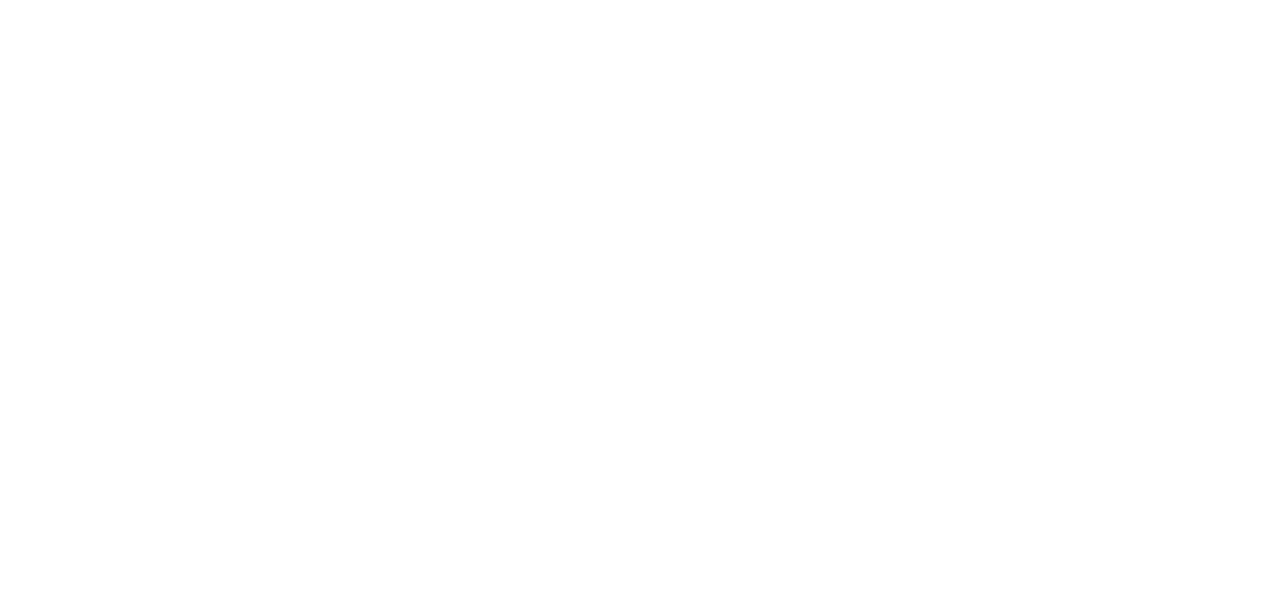
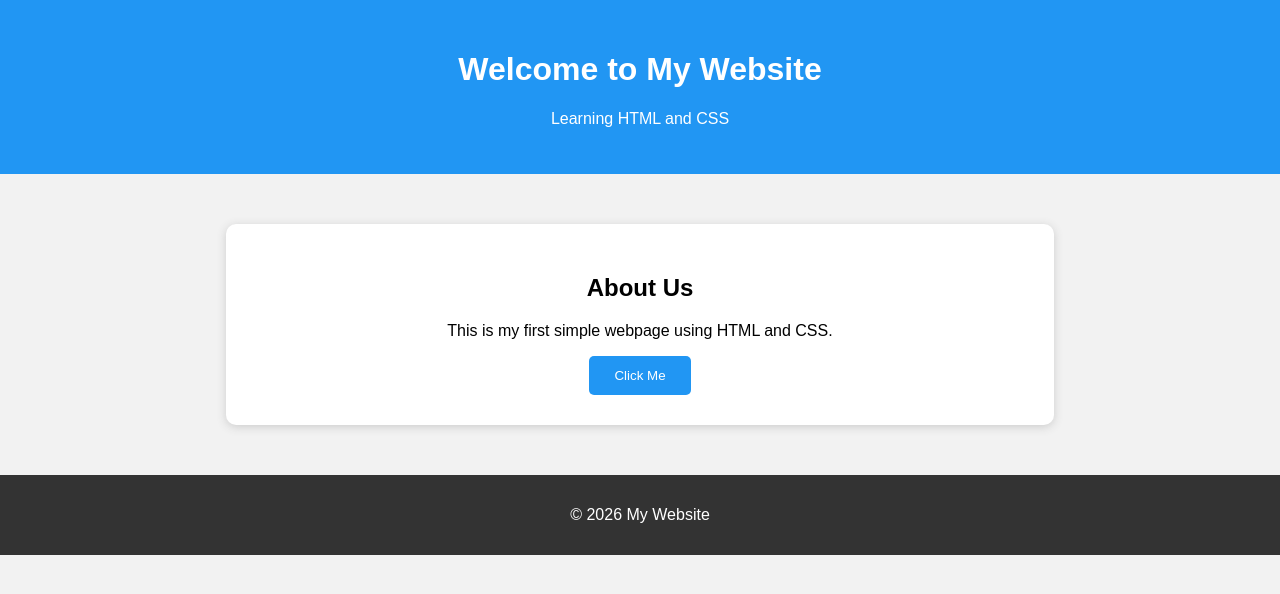
Before and after one commit to Akshaypoleshi/gradl, a plain HTML site: page src/main/resources/static/index.html in a window 1280 px wide. Drawn offline with Linux system fonts and the light colour scheme.

```diff
--- a/src/main/resources/static/index.html
+++ b/src/main/resources/static/index.html
@@ -1,10 +1,26 @@
+
 <!DOCTYPE html>
-<html lang="en">
+<html>
 <head>
-    <meta charset="UTF-8">
-    <title>Title</title>
+    <title>My First Website</title>
+    <link rel="stylesheet" href="style.css">
 </head>
 <body>
 
+<header>
+    <h1>Welcome to My Website</h1>
+    <p>Learning HTML and CSS</p>
+</header>
+
+<div class="container">
+    <h2>About Us</h2>
+    <p>This is my first simple webpage using HTML and CSS.</p>
+    <button>Click Me</button>
+</div>
+
+<footer>
+    <p>© 2026 My Website</p>
+</footer>
+
 </body>
 </html>
--- a/src/main/resources/static/style.css
+++ b/src/main/resources/static/style.css
@@ -0,0 +1,41 @@
+
+body {
+    margin: 0;
+    font-family: Arial, sans-serif;
+    background-color: #f2f2f2;
+    text-align: center;
+}
+
+header {
+    background-color: #2196F3;
+    color: white;
+    padding: 30px;
+}
+
+.container {
+    background-color: white;
+    margin: 50px auto;
+    padding: 30px;
+    width: 60%;
+    border-radius: 10px;
+    box-shadow: 0 2px 10px #ccc;
+}
+
+button {
+    background-color: #2196F3;
+    color: white;
+    border: none;
+    padding: 12px 25px;
+    border-radius: 5px;
+    cursor: pointer;
+}
+
+button:hover {
+    background-color: #0b7dda;
+}
+
+footer {
+    background-color: #333;
+    color: white;
+    padding: 15px;
+}
```
Also changed, not shown: 4 other files.
